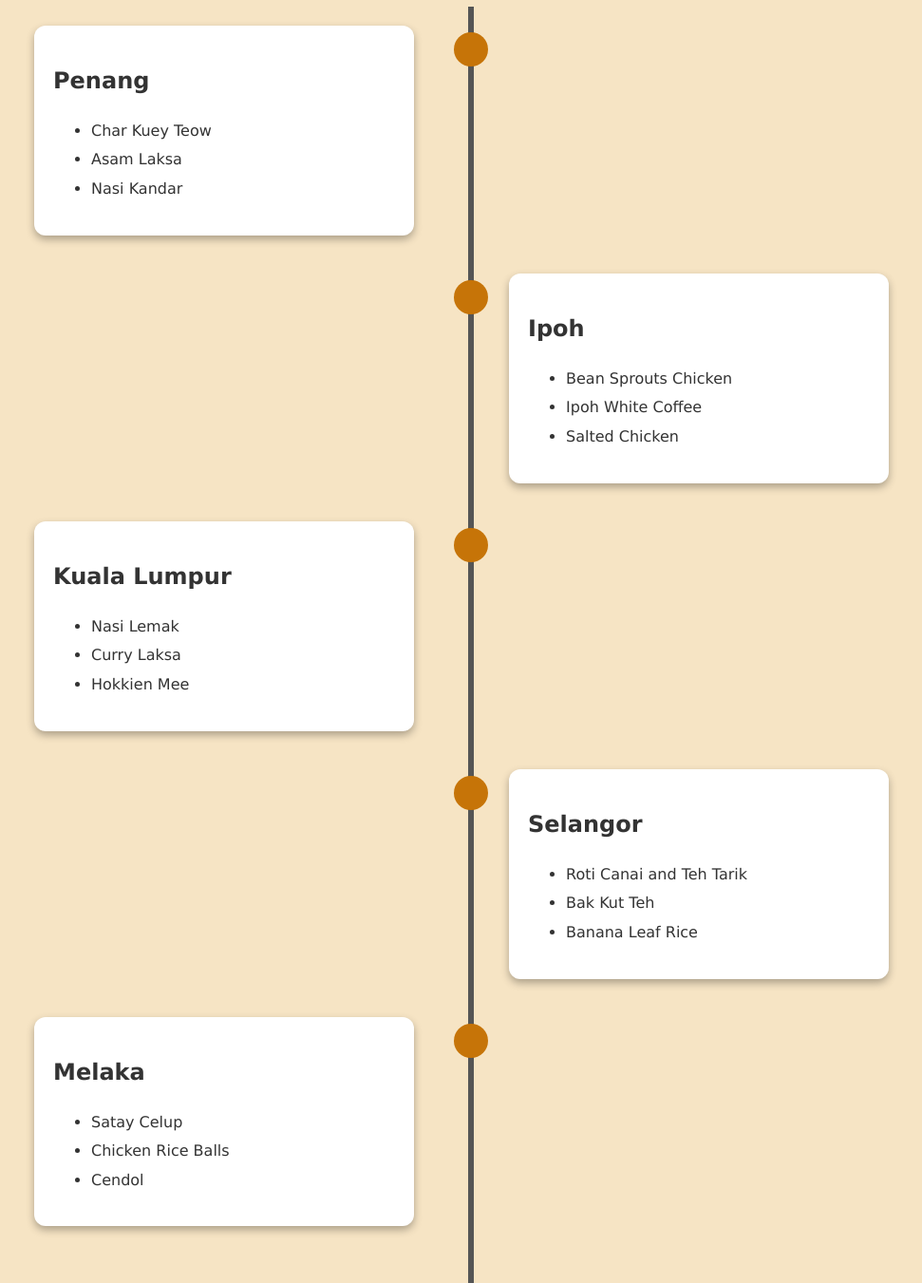
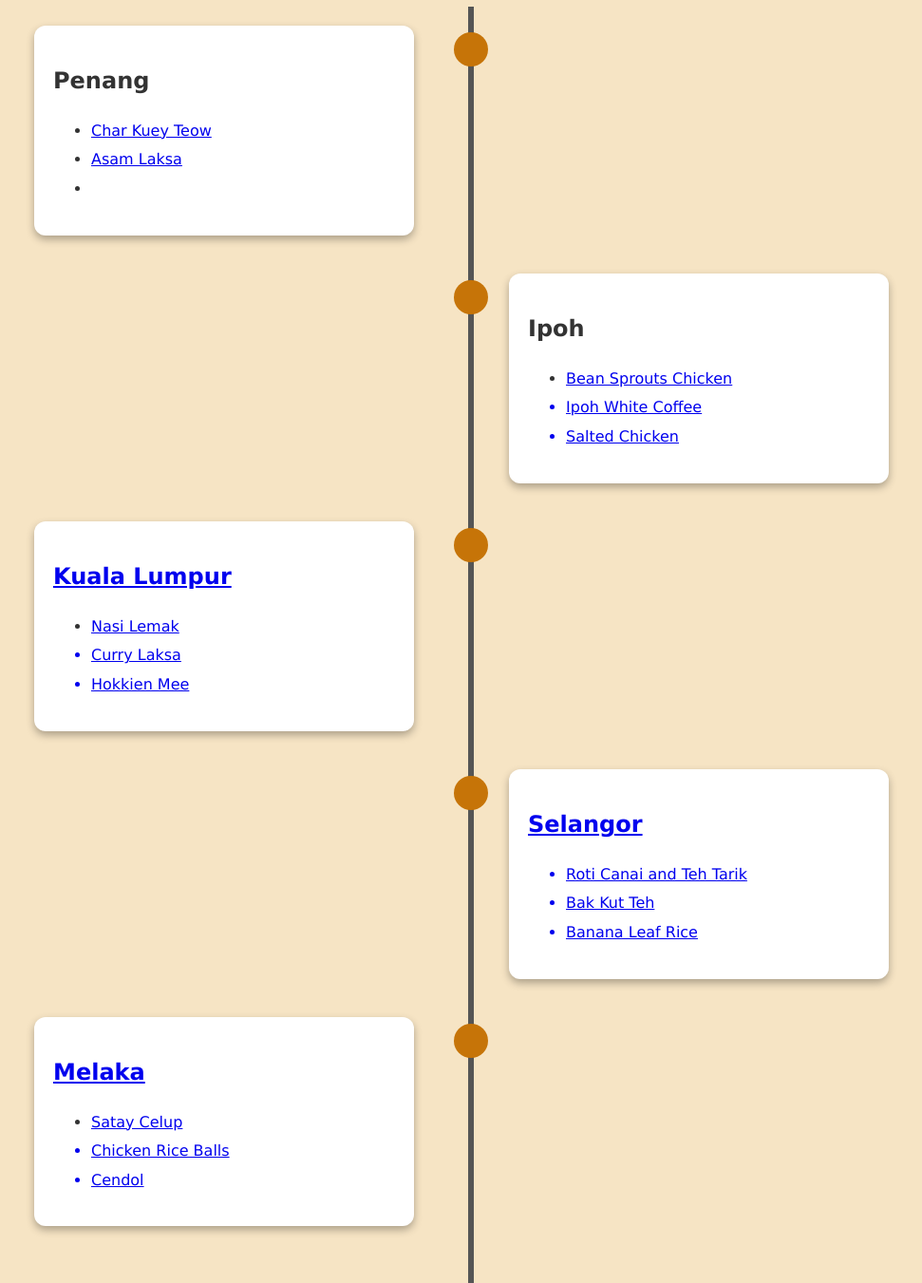
Before and after one commit to felicephoon-ux/Yummies, a plain HTML site: page HomePage.html in a window 1280 px wide. Shown: the part 2280-3631 px from the top of the page at 95% size, without its empty margins (144-1115 px from the left). Drawn offline with Linux system fonts and the light colour scheme; a web font is replaced by a local one.

Commit message:
Update HomePage.html

```diff
--- a/HomePage.html
+++ b/HomePage.html
@@ -109,9 +109,9 @@
         <div class="content">
             <h2>Penang</h2>
             <ul class="food-list">
-                <li>Char Kuey Teow</li>
-                <li>Asam Laksa</li>
-                <li>Nasi Kandar</li>
+                <li><a href="CharKueyTeow.html">Char Kuey Teow</a></li>
+                <li><a href="AsamLaksa.html">Asam Laksa</a></li>
+                <li><Nasi Kandar</a></li>
             </ul>
         </div>
     </div>
@@ -120,7 +120,7 @@
         <div class="content">
             <h2>Ipoh</h2>
             <ul class="food-list">
-                <li>Bean Sprouts Chicken</li>
+                <li><a href="BeanSproutsChicken.html">Bean Sprouts Chicken</li>
                 <li>Ipoh White Coffee</li>
                 <li>Salted Chicken</li>
             </ul>
@@ -131,7 +131,7 @@
         <div class="content">
             <h2>Kuala Lumpur</h2>
             <ul class="food-list">
-                <li>Nasi Lemak</li>
+                <li><a href="NasiLemak.html">Nasi Lemak</li>
                 <li>Curry Laksa</li>
                 <li>Hokkien Mee</li>
             </ul>
@@ -153,7 +153,7 @@
         <div class="content">
             <h2>Melaka</h2>
             <ul class="food-list">
-                <li>Satay Celup</li>
+                <li><a href="SateyCelup.html">Satay Celup</li>
                 <li>Chicken Rice Balls</li>
                 <li>Cendol</li>
 
@@ -314,4 +314,5 @@
 </script>
 </body>
 
+
 </html>
```
